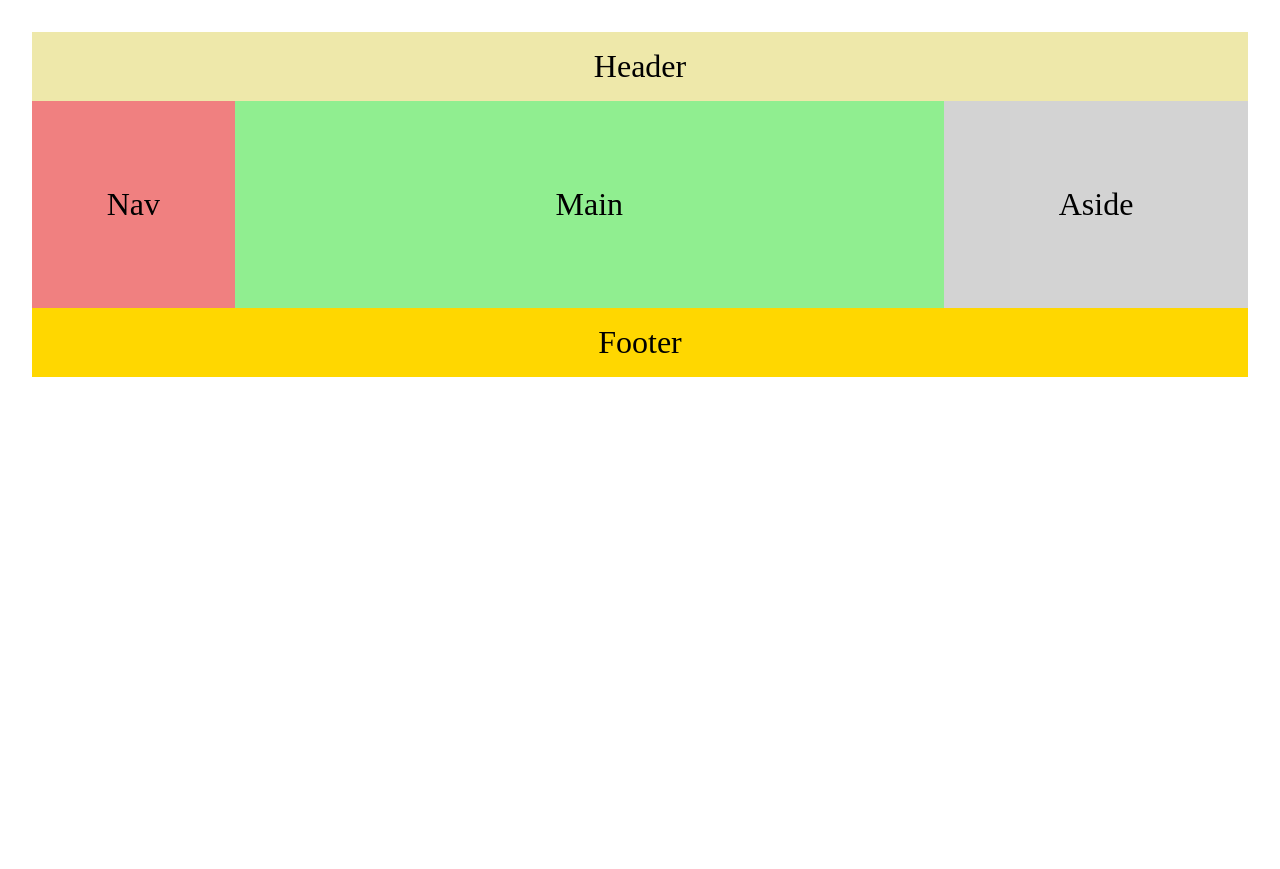
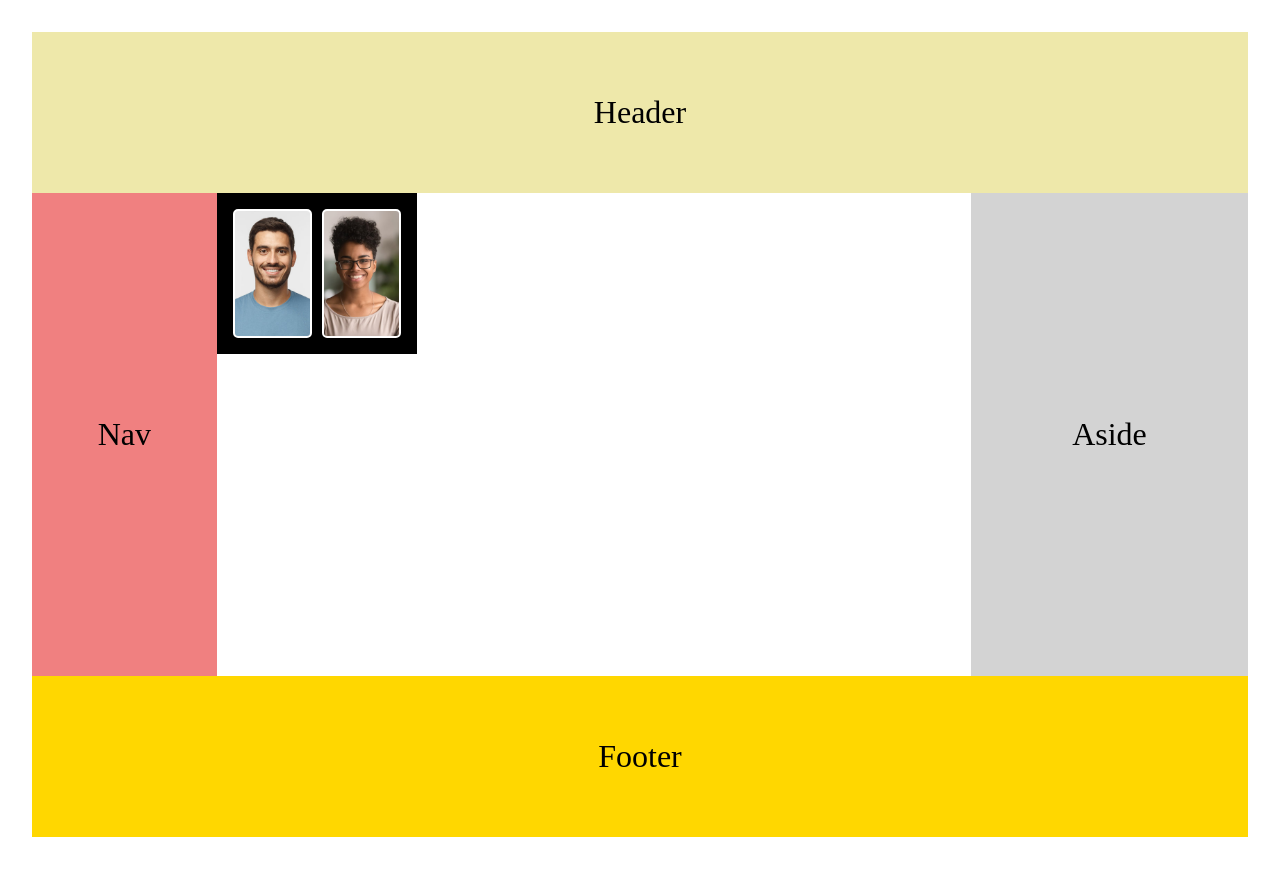
Before and after one commit to dinnerdoggy/fbroster, a plain HTML site: page index.html in a window 1280 px wide. Before the commit the page ends 800 px from the top, so only its background shows below. Drawn offline with Linux system fonts and the light colour scheme.

Commit message:
Created page
added pictures in a list style

```diff
--- a/index.css
+++ b/index.css
@@ -2,7 +2,6 @@ html, body {
     margin: 1em;
     padding: 0;
     background: url("field.jpg");
-    background-position: bottom;
     background-size: 100vw 100vh;
     background-attachment: fixed;
 }
@@ -32,11 +31,32 @@ nav {
     grid-row: 2 / 5;
 }
 
-main {
+/* main {
     background-color: lightgreen;
     grid-column: 3 / span 7;
     grid-row: 2 / 5;
+    list-style-image: url("portrait1.jpg");
+} */
+/* Style the main section */
+main {
+  background-color: black;
+  display: grid;
+  grid-template-columns: repeat(3, 1fr); /* Adjust number of columns as needed */
+  gap: 10px; /* Adjust gap between images */
+  padding: 20px;
 }
+
+/* Style the portrait images */
+.portrait {
+  width: 75px; /* Adjust width as needed */
+  height: 125px; /* Adjust height as needed */
+  background-size: cover;
+  background-position: center;
+  border: 2px solid #fff; /* Optional: Add a border */
+  border-radius: 5px;
+  box-shadow: 0 4px 8px rgba(0, 0, 0, 0.1); /* Optional: Add a shadow */
+}
+
 
 aside {
     background-color: lightgray;
--- a/index.html
+++ b/index.html
@@ -3,12 +3,18 @@
     <head>
         <title>Grid Layout</title>
         <link rel="stylesheet" href="index.css">
+        <meta charset="UTF-8">
+        <meta name="viewport" content="width=device-width, initial-scale=1.0">
+        <title>Team Roster</title>
     </head>
     <body>
         <div class="grid-container">
             <header class="grid-item">Header</header>
             <nav class="grid-item">Nav</nav>
-            <main class="grid-item">Main</main>
+            <main class="grid-item">
+                <div class="portrait" style="background-image: url('portrait1.jpg');"></div>
+                <div class="portrait" style="background-image: url('portrait2.jpg');"></div>
+            </main>
             <aside class="grid-item">Aside</aside>
             <footer class="grid-item">Footer</footer>
         </div>
```
